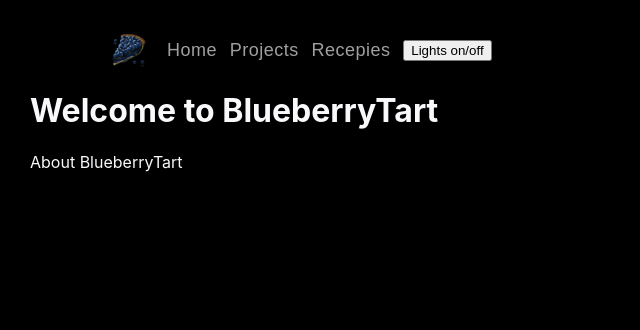
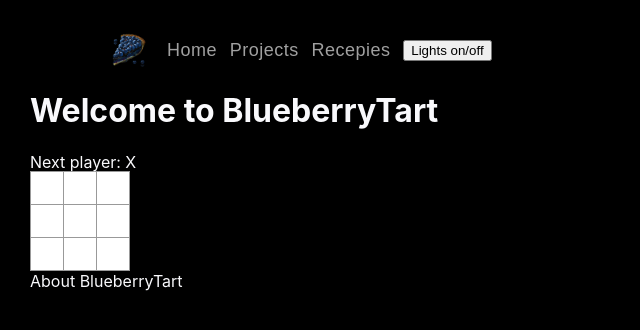
Before and after one commit to Thirstums/BlueberryTart, a Next.js app: page / in a window 1280 px wide. Shown: the top 330 px of the page, without its empty margins (0-640 px from the left). Built offline with nearby package versions, Linux system fonts and the light colour scheme.

Commit message:
add TikTakToe (unfinished)

```diff
--- /dev/null
+++ b/src/components/TikTakToe/Board/Board.tsx
@@ -0,0 +1,75 @@
+import { useState } from "react";
+import Square from "../Square/Square";
+
+
+export default function Board() {
+  const [xIsNext, setXIsNext] = useState(true);
+  const [squares, setSquares] = useState(Array(9).fill(""))
+  const winner = calculateWinner(squares);
+  let status;
+  if (winner){
+    status = "Winner: " + winner;
+  } else{
+    status = "Next player: " + (xIsNext ? "X" : "O")
+  }
+
+
+
+  function handleClick(s:any) {
+    if (squares[s] || calculateWinner(squares)) {
+      return
+    }
+    const nextSquares = squares.slice();
+
+    if(xIsNext){
+      nextSquares[s] = "X";
+    } else {
+      nextSquares[s] = "O";
+    }
+
+    setSquares(nextSquares);
+    setXIsNext(!xIsNext);
+  }
+
+function calculateWinner(squares: any[]) {
+    const lines = [
+      [0, 1, 2],
+      [3, 4, 5],
+      [6, 7, 8],
+      [0, 3, 6],
+      [1, 4, 7],
+      [2, 5, 8],
+      [0, 4, 8],
+      [2, 4, 6]
+    ];
+    for (let i = 0; i < lines.length; i++) {
+      const [a, b, c] = lines[i];
+      if (squares[a] && squares[a] === squares[b] && squares[a] === squares[c]) {
+        return squares[a];
+      }
+    }
+    return null;
+  }
+
+
+  return (
+    <>
+    <div className="statis">{status}</div>
+      <div className="board-row">
+        <Square value={squares[0]} onSquareClick={() => handleClick(0)} />
+        <Square value={squares[1]} onSquareClick={() => handleClick(1)} />
+        <Square value={squares[2]} onSquareClick={() => handleClick(2)} />
+      </div>
+      <div className="board-row">
+      <Square value={squares[3]} onSquareClick={() => handleClick(3)} />
+      <Square value={squares[4]} onSquareClick={() => handleClick(4)} />
+      <Square value={squares[5]} onSquareClick={() => handleClick(5)} />
+      </div>
+      <div className="board-row">
+      <Square value={squares[6]} onSquareClick={() => handleClick(6)} />
+      <Square value={squares[7]} onSquareClick={() => handleClick(7)} />
+      <Square value={squares[8]} onSquareClick={() => handleClick(8)} />
+      </div>
+    </>
+  );
+}
--- /dev/null
+++ b/src/components/TikTakToe/Square/ISquareProps.tsx
@@ -0,0 +1,3 @@
+export interface ISquareProps {
+
+}
--- /dev/null
+++ b/src/components/TikTakToe/Square/Square.tsx
@@ -0,0 +1,11 @@
+import { useState } from "react";
+import { ISquareProps } from "./ISquareProps";
+
+export default function Square({value, onSquareClick} : any) {
+
+  return (
+    <>
+      <button className="square" onClick={onSquareClick} >{value}</button>
+    </>
+  );
+}
--- a/src/components/layout.js
+++ b/src/components/layout.js
@@ -1,5 +1,5 @@
-import Navbar from "./Navbar";
-import Footer from "./Footer";
+import Navbar from "./Nav/Navbar";
+import Footer from "./Footer/Footer";
 
 export default function Layout({ children }) {
   return (
--- a/src/pages/_app.js
+++ b/src/pages/_app.tsx
@@ -1,9 +1,10 @@
 import Layout from '../components/layout'
 import '../styles/styles.css'
 import '../styles/navbar.css'
+import { AppProps } from 'next/app'
 
 // This default export is required in a new `pages/_app.js` file.
-export default function MyApp({ Component, pageProps }) {
+export default function MyApp({ Component, pageProps }: AppProps) {
   return (
     <Layout>
         <Component {...pageProps} />
--- a/src/pages/index.tsx
+++ b/src/pages/index.tsx
@@ -1,11 +1,15 @@
+import Square from "@/components/TikTakToe/Square/Square";
 import { Button } from "../components/Button";
 import Image from "next/image";
+
+import Board from "@/components/TikTakToe/Board/Board";
 
 function HomePage() {
   return (
     <main>
       <div>
         <h1> Welcome to BlueberryTart </h1>{" "}
+        <Board/>
       </div>
       <div></div>
     </main>
--- a/src/styles/styles.css
+++ b/src/styles/styles.css
@@ -7,3 +7,30 @@
   background-color: black;
   color: rgb(249, 249, 252);
 }
+
+
+
+.square {
+  background: #fff;
+  border: 1px solid #999;
+  float: left;
+  font-size: 24px;
+  font-weight: bold;
+  line-height: 34px;
+  height: 34px;
+  margin-right: -1px;
+  margin-top: -1px;
+  padding: 0;
+  text-align: center;
+  width: 34px;
+}
+
+.board-row:after {
+  clear: both;
+  content: '';
+  display: table;
+}
+
+.status {
+  margin-bottom: 10px;
+}
```
Also changed, not shown: src/components/Footer/Footer.tsx (renamed from src/components/Footer.tsx), src/components/Nav/Navbar.tsx (renamed from src/components/Navbar.tsx), 1 other file (tests, documents, lock files or other folders).
